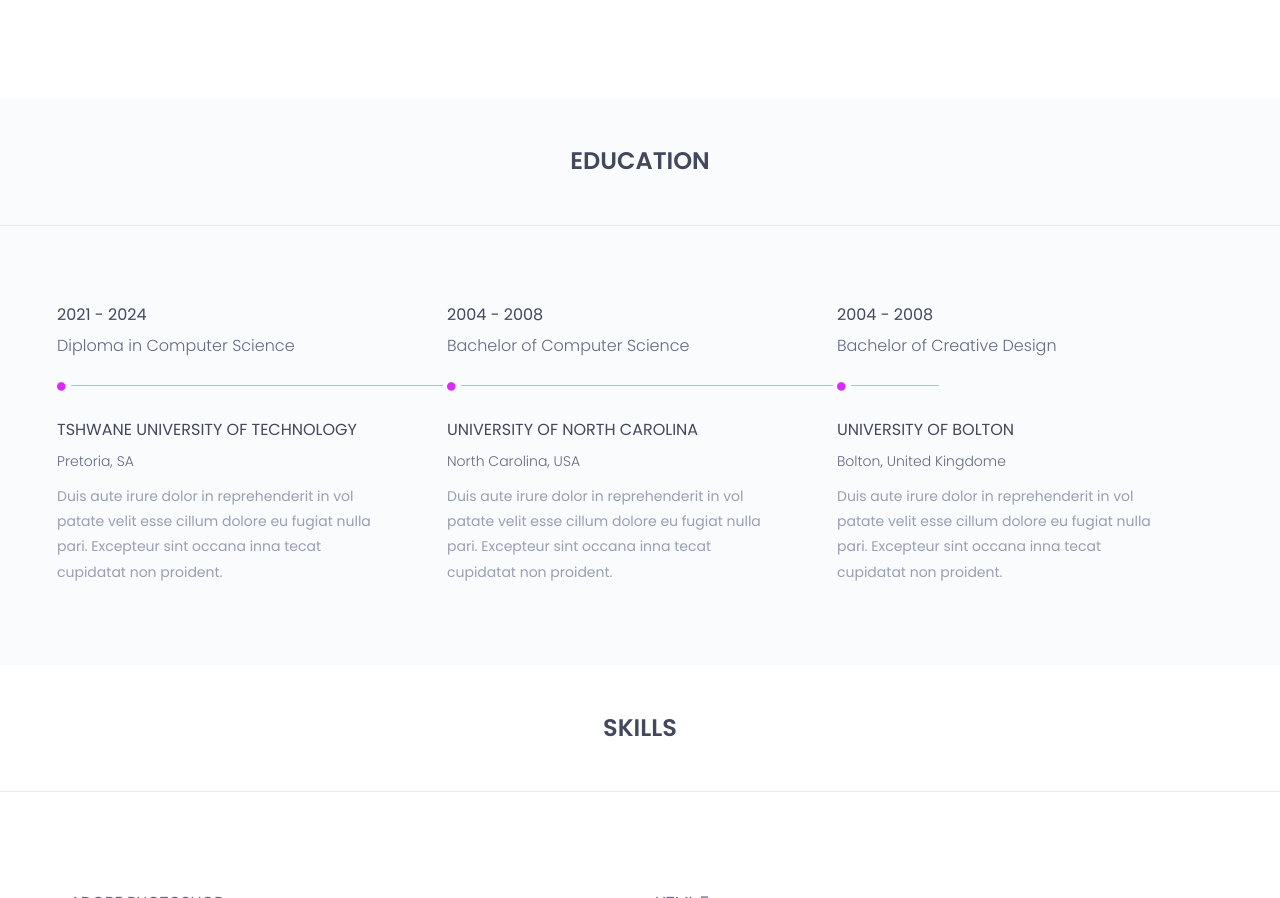
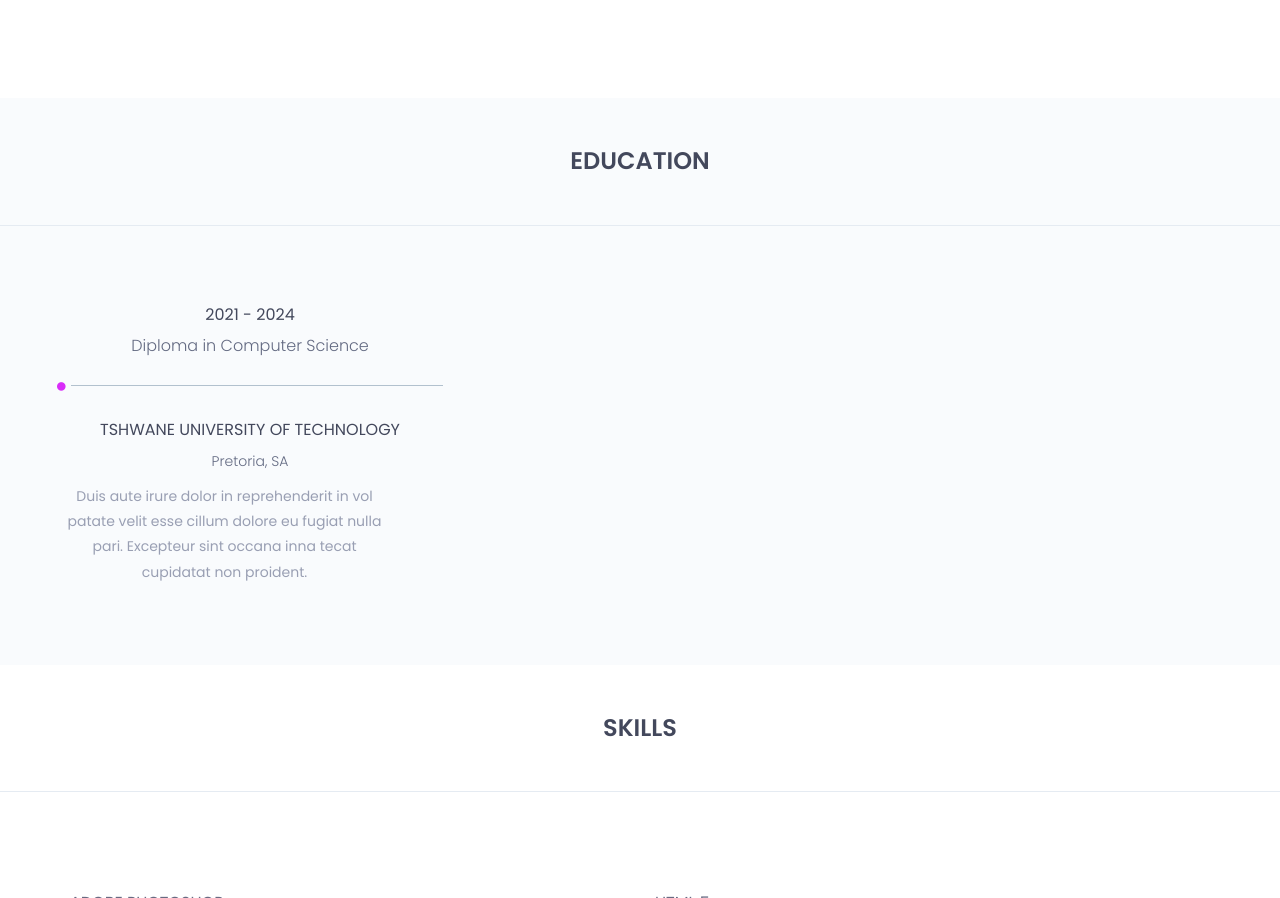
Before and after one commit to fundiswa20/fundiswa-khanyi, a plain HTML site: page index.html in a window 1280 px wide. Shown: the part 1729-2627 px from the top of the page. Drawn offline with nearby package versions, Linux system fonts and the light colour scheme.

Commit message:
changes made

```diff
--- a/assets/css/style.css
+++ b/assets/css/style.css
@@ -331,6 +331,7 @@ nav.navbar.bootsnav .navbar-toggle i{color: #d92cf9;}
 .education {
     background:  #f9fbfd;
     padding-top:  50px;
+    text-align: center;
 }
 .education-horizontal-timeline {
     padding: 80px 0;
--- a/index.html
+++ b/index.html
@@ -157,8 +157,8 @@
 			<div class="section-heading text-center">
 				<h2>education</h2>
 			</div>
-			<div class="container">
-				<div class="education-horizontal-timeline">
+			<div class="container" style="text-align: center;">
+				<div class="education-horizontal-timeline " >
 					<div class="row">
 						<div class="col-sm-4">
 							<div class="single-horizontal-timeline">
@@ -183,53 +183,9 @@
 								</div><!--/.timeline-->
 							</div>
 						</div>
-						<div class="col-sm-4">
-							<div class="single-horizontal-timeline">
-								<div class="experience-time">
-									<h2>2004 - 2008</h2>
-									<h3>bachelor <span>of </span> computer science</h3>
-								</div><!--/.experience-time-->
-								<div class="timeline-horizontal-border">
-									<i class="fa fa-circle" aria-hidden="true"></i>
-									<span class="single-timeline-horizontal"></span>
-								</div>
-								<div class="timeline">
-									<div class="timeline-content">
-										<h4 class="title">
-											university of north carolina
-										</h4>
-										<h5>north carolina, USA</h5>
-										<p class="description">
-											Duis aute irure dolor in reprehenderit in vol patate velit esse cillum dolore eu fugiat nulla pari. Excepteur sint occana inna tecat cupidatat non proident.
-										</p>
-									</div><!--/.timeline-content-->
-								</div><!--/.timeline-->
-							</div>
+
 						</div>
-						<div class="col-sm-4">
-							<div class="single-horizontal-timeline">
-								<div class="experience-time">
-									<h2>2004 - 2008</h2>
-									<h3>bachelor <span>of </span> creative design</h3>
-								</div><!--/.experience-time-->
-								<div class="timeline-horizontal-border">
-									<i class="fa fa-circle" aria-hidden="true"></i>
-									<span class="single-timeline-horizontal spacial-horizontal-line
-									"></span>
-								</div>
-								<div class="timeline">
-									<div class="timeline-content">
-										<h4 class="title">
-											university of bolton
-										</h4>
-										<h5>bolton, united kingdome</h5>
-										<p class="description">
-											Duis aute irure dolor in reprehenderit in vol patate velit esse cillum dolore eu fugiat nulla pari. Excepteur sint occana inna tecat cupidatat non proident.
-										</p>
-									</div><!--/.timeline-content-->
-								</div><!--/.timeline-->
-							</div>
-						</div>
+
 					</div>
 				</div>
 			</div>
```
